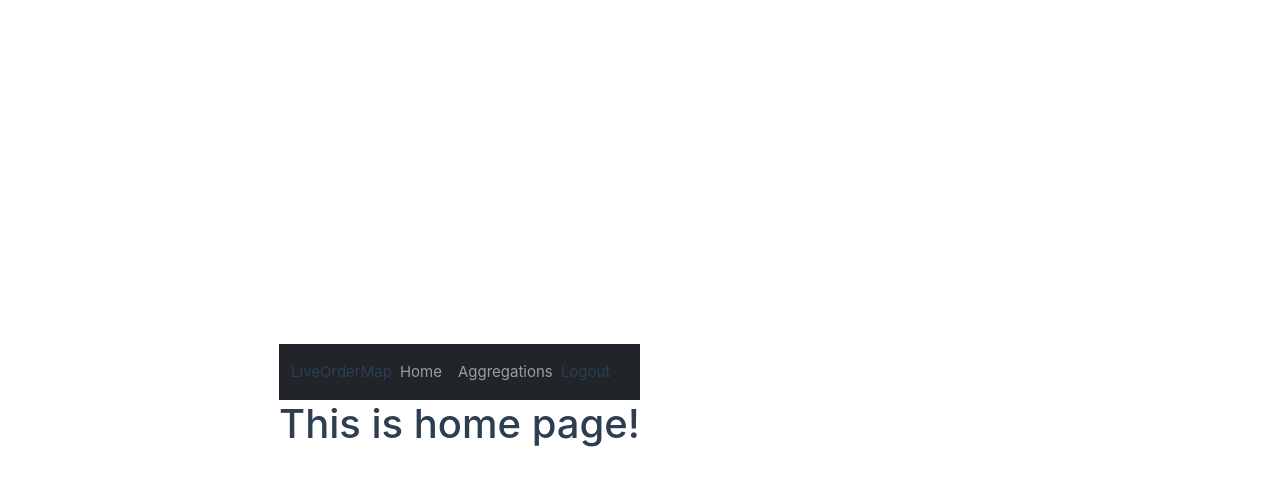
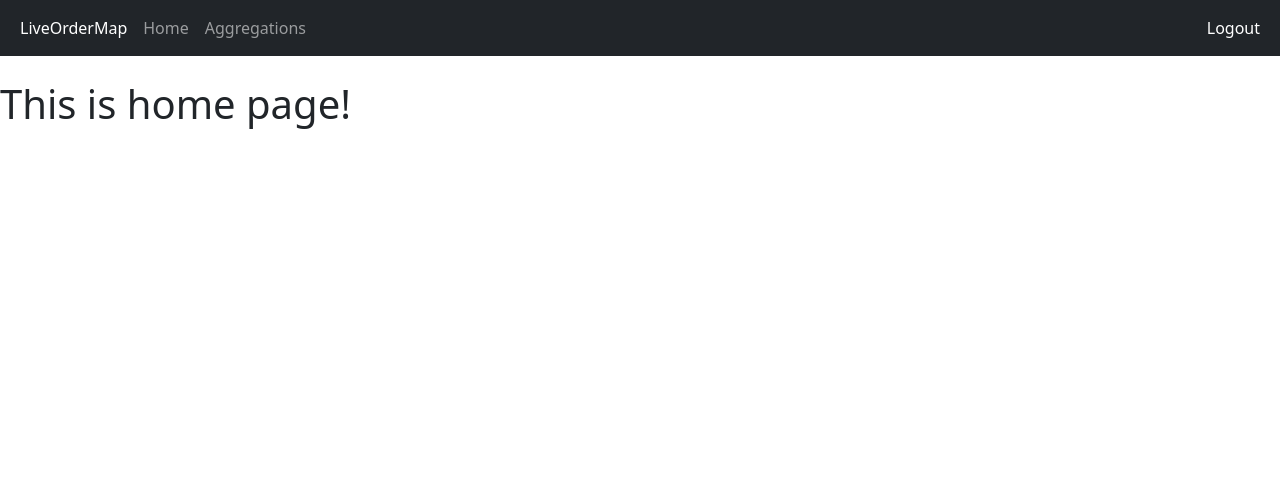
Before and after one commit to jgrinaveckis/cafs-project, a Vue app in the folder node/vue-project/: page / in a window 1280 px wide. Shown: the top 486 px of the page. Built offline with nearby package versions, Linux system fonts and the light colour scheme.

Commit message:
added map and draw point. Need animation and removal

```diff
--- a/node/vue-project/package.json
+++ b/node/vue-project/package.json
@@ -15,11 +15,16 @@
     "format": "prettier --write src/"
   },
   "dependencies": {
+    "@amcharts/amcharts4": "^4.10.35",
+    "@amcharts/amcharts4-geodata": "^4.1.26",
     "@amcharts/amcharts5": "^5.3.11",
+    "@amcharts/amcharts5-geodata": "^5.1.0",
     "axios": "^1.3.5",
     "bootstrap": "^5.2.3",
+    "d3": "^7.8.4",
     "isomorphic-ws": "^5.0.0",
     "pinia": "^2.0.32",
+    "topojson-client": "^3.1.0",
     "vue": "^3.2.47",
     "vue-router": "^4.1.6",
     "ws": "^8.13.0"
--- a/node/vue-project/src/assets/base.css
+++ /dev/null
@@ -1,74 +0,0 @@
-/* color palette from <https://github.com/vuejs/theme> */
-:root {
-  --vt-c-white: #ffffff;
-  --vt-c-white-soft: #f8f8f8;
-  --vt-c-white-mute: #f2f2f2;
-
-  --vt-c-black: #181818;
-  --vt-c-black-soft: #222222;
-  --vt-c-black-mute: #282828;
-
-  --vt-c-indigo: #2c3e50;
-
-  --vt-c-divider-light-1: rgba(60, 60, 60, 0.29);
-  --vt-c-divider-light-2: rgba(60, 60, 60, 0.12);
-  --vt-c-divider-dark-1: rgba(84, 84, 84, 0.65);
-  --vt-c-divider-dark-2: rgba(84, 84, 84, 0.48);
-
-  --vt-c-text-light-1: var(--vt-c-indigo);
-  --vt-c-text-light-2: rgba(60, 60, 60, 0.66);
-  --vt-c-text-dark-1: var(--vt-c-white);
-  --vt-c-text-dark-2: rgba(235, 235, 235, 0.64);
-}
-
-/* semantic color variables for this project */
-:root {
-  --color-background: var(--vt-c-white);
-  --color-background-soft: var(--vt-c-white-soft);
-  --color-background-mute: var(--vt-c-white-mute);
-
-  --color-border: var(--vt-c-divider-light-2);
-  --color-border-hover: var(--vt-c-divider-light-1);
-
-  --color-heading: var(--vt-c-text-light-1);
-  --color-text: var(--vt-c-text-light-1);
-
-  --section-gap: 160px;
-}
-
-@media (prefers-color-scheme: dark) {
-  :root {
-    --color-background: var(--vt-c-black);
-    --color-background-soft: var(--vt-c-black-soft);
-    --color-background-mute: var(--vt-c-black-mute);
-
-    --color-border: var(--vt-c-divider-dark-2);
-    --color-border-hover: var(--vt-c-divider-dark-1);
-
-    --color-heading: var(--vt-c-text-dark-1);
-    --color-text: var(--vt-c-text-dark-2);
-  }
-}
-
-*,
-*::before,
-*::after {
-  box-sizing: border-box;
-  margin: 0;
-  position: relative;
-  font-weight: normal;
-}
-
-body {
-  min-height: 100vh;
-  color: var(--color-text);
-  background: var(--color-background);
-  transition: color 0.5s, background-color 0.5s;
-  line-height: 1.6;
-  font-family: Inter, -apple-system, BlinkMacSystemFont, 'Segoe UI', Roboto, Oxygen, Ubuntu,
-    Cantarell, 'Fira Sans', 'Droid Sans', 'Helvetica Neue', sans-serif;
-  font-size: 15px;
-  text-rendering: optimizeLegibility;
-  -webkit-font-smoothing: antialiased;
-  -moz-osx-font-smoothing: grayscale;
-}
--- a/node/vue-project/src/assets/main.css
+++ /dev/null
@@ -1,35 +0,0 @@
-@import './base.css';
-
-#app {
-  max-width: 1280px;
-  margin: 0 auto;
-  padding: 2rem;
-
-  font-weight: normal;
-}
-
-a,
-.green {
-  text-decoration: none;
-  color: hsla(160, 100%, 37%, 1);
-  transition: 0.4s;
-}
-
-@media (hover: hover) {
-  a:hover {
-    background-color: hsla(160, 100%, 37%, 0.2);
-  }
-}
-
-@media (min-width: 1024px) {
-  body {
-    display: flex;
-    place-items: center;
-  }
-
-  #app {
-    display: grid;
-    grid-template-columns: 1fr 1fr;
-    padding: 0 2rem;
-  }
-}
--- a/node/vue-project/src/components/Map.vue
+++ b/node/vue-project/src/components/Map.vue
@@ -1,7 +1,115 @@
 <script setup lang="ts">
-import Navigation from './Navigation.vue';
+import * as am5 from '@amcharts/amcharts5';
+import * as am5map from "@amcharts/amcharts5/map";
+import am4geodata_worldLow from "@amcharts/amcharts4-geodata/worldLow";
+import am4geodata_usaStatesLow from "@amcharts/amcharts4-geodata/usaHigh";
+import am5themes_Animated from "@amcharts/amcharts5/themes/Animated";
+import { shallowRef, onMounted } from 'vue';
+
+let root: any;
+const chartdiv = shallowRef();
+let radius = 0.5;
+
+const geoPoint = {
+      latitude: 38.8951,
+      longitude: -77.0364
+    };
+
+onMounted(()  => {
+    root = am5.Root.new(chartdiv.value);
+    root.setThemes([am5themes_Animated.new(root)]);
+    let colors = am5.ColorSet.new(root, {});
+
+    let chart = root.container.children.push(
+        am5map.MapChart.new(root, {
+            panX: "rotateX",
+            panY: "rotateY",
+            projection: am5map.geoOrthographic()
+        })
+    );
+
+    let backgroundSeries = chart.series.push(
+        am5map.MapPolygonSeries.new(root, {})
+    );
+    backgroundSeries.mapPolygons.template.setAll({
+        fill: root.interfaceColors.get("alternativeBackground"),
+        fillOpacity: 0.1,
+        strokeOpacity: 0
+    });
+    backgroundSeries.data.push({
+        geometry:
+            am5map.getGeoRectangle(90, 180, -90, -180)
+    });
+
+    // let circleSeries = chart.series.push(
+    //     am5map.MapPolygonSeries.new(root, {}));
+    //         circleSeries.mapPolygons.template.setAll({
+    //         templateField: "polygonTemplate",
+    //         tooltipText: "{name}:{value}"
+    // });
+
+    // Country series polygon
+    let countrySeries = chart.series.push(
+        am5map.MapPolygonSeries.new(root, {
+            geoJSON: am4geodata_worldLow
+        }
+    ));
+    countrySeries.mapPolygons.template.setAll({
+        fill: root.interfaceColors.get("alternativeBackground"),
+        fillOpacity: 0.15,
+        strokeWidth: 0.5,
+        stroke: root.interfaceColors.get("background")
+    });
+
+    let stateSeries = chart.series.push(
+        am5map.MapPolygonSeries.new(root, {
+            geoJSON: am4geodata_usaStatesLow
+        }
+    ));
+    stateSeries.mapPolygons.template.setAll({
+        fill: root.interfaceColors.get("alternativeBackground"),
+        fillOpacity: 0.05,
+        strokeWidth: 0.5,
+        stroke: root.interfaceColors.get("background")
+    });
+
+    let pointSeries = chart.series.push(
+        am5map.MapPointSeries.new(root, {
+        })
+    );
+    pointSeries.bullets.push(function() {
+        return am5.Bullet.new(root, {
+            sprite: am5.Circle.new(root, {
+                radius: 5,
+                fill: am5.color(0xff0000)
+            })
+        });
+    });
+    pointSeries.pushDataItem({ latitude: 40.641312, longitude: -73.778137 });
+
+    chart.animate({
+        key: "rotationX",
+        from: 0,
+        to: 360,
+        duration: 40000,
+        loops: Infinity
+    });
+});
+
 </script>
 
 <template>
+    <div class="d-flex justify-content-center">
+        <div class="hello" ref="chartdiv"></div>
+    </div>
 
 </template>
+
+<style>
+.hello {
+  width: 800px;
+  height: 800px;
+  align-items: center;
+  display: inline-block;
+}
+</style>
--- a/node/vue-project/src/components/Navigation.vue
+++ b/node/vue-project/src/components/Navigation.vue
@@ -3,8 +3,8 @@
 
 <template>
     <nav class="navbar navbar-expand navbar-dark bg-dark">
-    <div class="container-fluid">
-        <router-link class="nav-link" to="/map">LiveOrderMap</router-link>
+    <div class="container-fluid option">
+        <router-link class="nav-link px-2" to="/map">LiveOrderMap</router-link>
         <div class="collapse navbar-collapse" id="navbarSupportedContent">
         <ul class="navbar-nav mr-auto">
             <li class="nav-item">
@@ -14,8 +14,20 @@
                 <router-link class="nav-link" to="/aggregations">Aggregations</router-link>
             </li>
         </ul>
-        <router-link class="nav-link" to="/logout">Logout</router-link>
+        </div>
+        <div class="logout d-flex flex-row-reverse px-2">
+            <router-link class="nav-link" to="/logout">Logout</router-link>
         </div>
     </div>
     </nav>
 </template>
+
+<style lang="scss">
+.option {
+    color:white;
+}
+
+.logout {
+    color:white;
+}
+</style>
--- a/node/vue-project/src/main.ts
+++ b/node/vue-project/src/main.ts
@@ -3,8 +3,6 @@ import { createPinia } from 'pinia'
 
 import App from './App.vue'
 import router from './router'
-
-import './assets/main.css'
 
 const app = createApp(App)
 
--- a/node/vue-project/src/views/AggregationsView.vue
+++ b/node/vue-project/src/views/AggregationsView.vue
@@ -1,5 +1,13 @@
 <script setup lang="ts">
+
+import Map from '../components/Map.vue';
+
+const props = defineProps({
+    lat: Number,
+    lon: Number
+});
+
 </script>
 <template>
-    <h1>Hello!</h1>
+    <Map></Map>
 </template>
```
Also changed, not shown: 1 other file (tests, documents, lock files or other folders).
